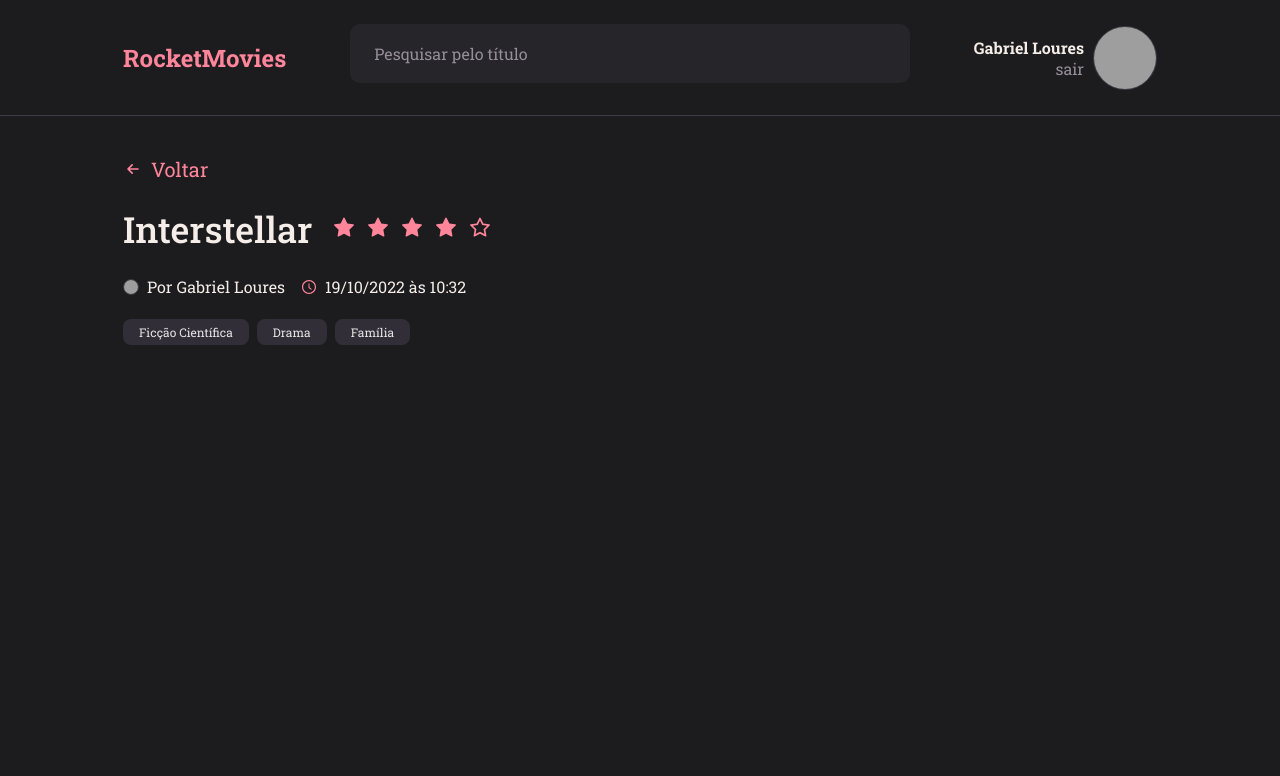
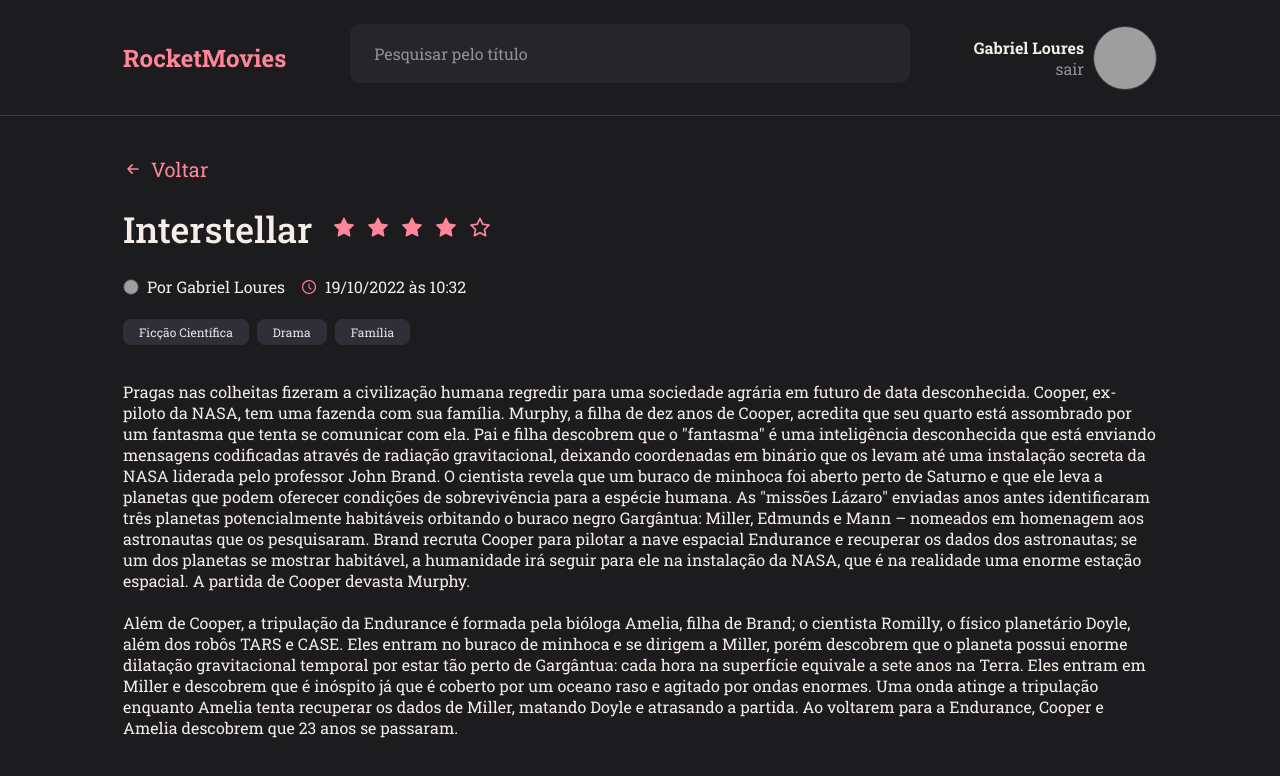
Before and after one commit to GabrielLoures/RocketMovies, a React (Vite) app: page / in a window 1280 px wide. Shown: the top 776 px of the page. Built offline with nearby package versions, Linux system fonts and the light colour scheme; grey boxes are pictures that could not be loaded.

Commit message:
End MoviePreview

```diff
--- a/src/pages/MoviePreview/index.jsx
+++ b/src/pages/MoviePreview/index.jsx
@@ -3,8 +3,6 @@ import { HiOutlineArrowSmLeft } from 'react-icons/hi';
 
 import { Header } from '../../components/Header';
 import { MovieHeader } from '../../components/MovieHeader';
-import { Tag } from '../../components/Tag';
-
 
 export function MoviePreview() {
 
@@ -13,7 +11,7 @@ export function MoviePreview() {
 
       <Header/>
 
-      <div>
+      <main>
 
         <a href="#">
           <HiOutlineArrowSmLeft />
@@ -29,7 +27,15 @@ export function MoviePreview() {
           ]
         }}/>
 
-      </div>
+        <p>
+          Pragas nas colheitas fizeram a civilização humana regredir para uma sociedade agrária em futuro de data desconhecida. Cooper, ex-piloto da NASA, tem uma fazenda com sua família. Murphy, a filha de dez anos de Cooper, acredita que seu quarto está assombrado por um fantasma que tenta se comunicar com ela. Pai e filha descobrem que o "fantasma" é uma inteligência desconhecida que está enviando mensagens codificadas através de radiação gravitacional, deixando coordenadas em binário que os levam até uma instalação secreta da NASA liderada pelo professor John Brand. O cientista revela que um buraco de minhoca foi aberto perto de Saturno e que ele leva a planetas que podem oferecer condições de sobrevivência para a espécie humana. As "missões Lázaro" enviadas anos antes identificaram três planetas potencialmente habitáveis orbitando o buraco negro Gargântua: Miller, Edmunds e Mann – nomeados em homenagem aos astronautas que os pesquisaram. Brand recruta Cooper para pilotar a nave espacial Endurance e recuperar os dados dos astronautas; se um dos planetas se mostrar habitável, a humanidade irá seguir para ele na instalação da NASA, que é na realidade uma enorme estação espacial. A partida de Cooper devasta Murphy. <br/> <br/>
+
+          Além de Cooper, a tripulação da Endurance é formada pela bióloga Amelia, filha de Brand; o cientista Romilly, o físico planetário Doyle, além dos robôs TARS e CASE. Eles entram no buraco de minhoca e se dirigem a Miller, porém descobrem que o planeta possui enorme dilatação gravitacional temporal por estar tão perto de Gargântua: cada hora na superfície equivale a sete anos na Terra. Eles entram em Miller e descobrem que é inóspito já que é coberto por um oceano raso e agitado por ondas enormes. Uma onda atinge a tripulação enquanto Amelia tenta recuperar os dados de Miller, matando Doyle e atrasando a partida. Ao voltarem para a Endurance, Cooper e Amelia descobrem que 23 anos se passaram.
+        </p>
+
+      </main>
+
+
 
 
 
--- a/src/pages/MoviePreview/styles.js
+++ b/src/pages/MoviePreview/styles.js
@@ -5,11 +5,11 @@ export const Container = styled.div`
   width: 100%;
   height: 100vh;
 
-  > div {
+  > main {
     padding: 40px 123px;
   }
 
-  > div a {
+  > main a {
     color: ${({ theme }) => theme.COLORS.PINK_100};
     font-size: 20px;
     display: flex;
@@ -17,4 +17,12 @@ export const Container = styled.div`
     gap: 8px;
   }
 
+  > main p {
+    color: ${({ theme }) => theme.COLORS.TEXT_COLOR_WHITE};
+    font-weight: 400;
+    font-size: 16px;
+    line-height: 21px;
+    margin-top: 40px;
+  }
+
 `;
```
